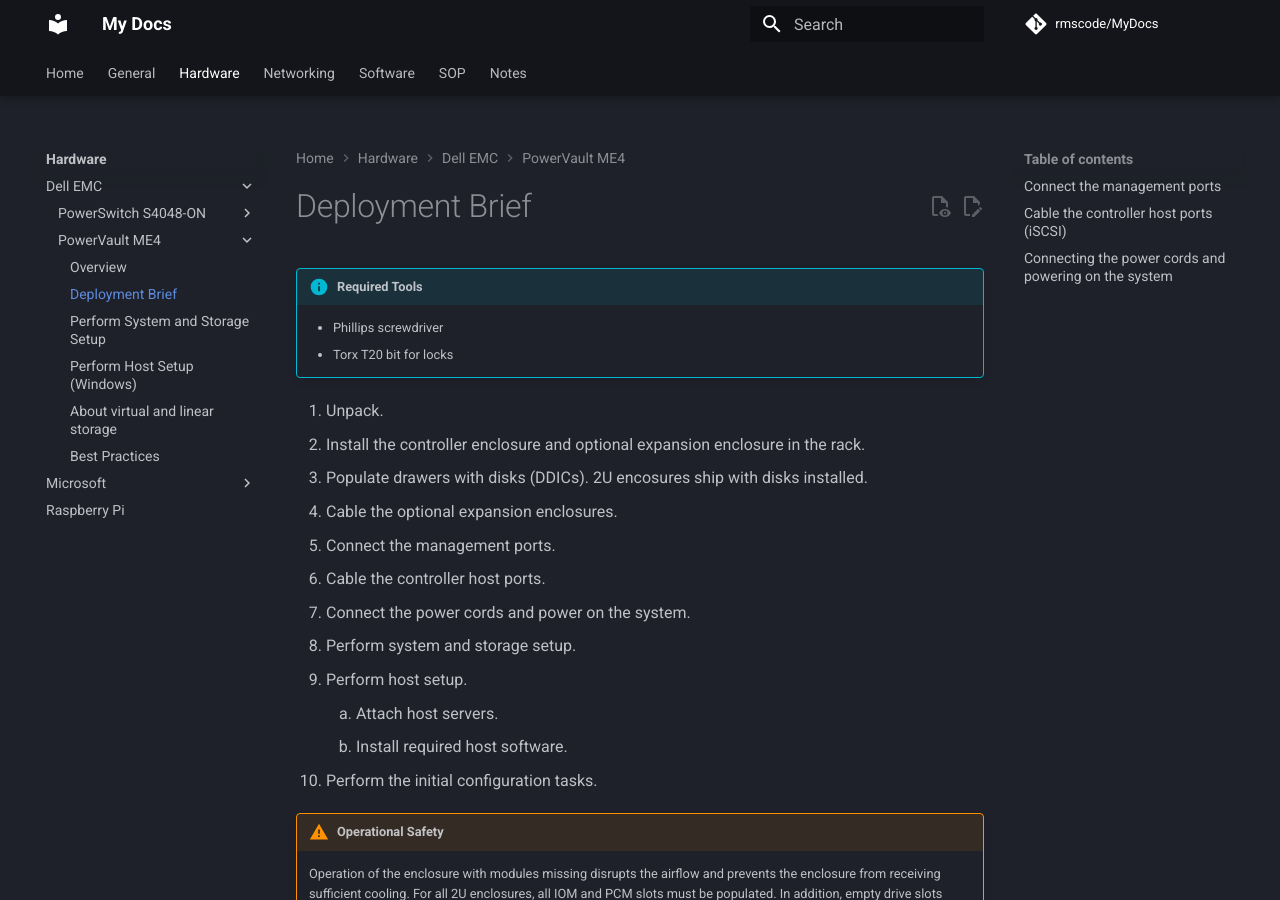
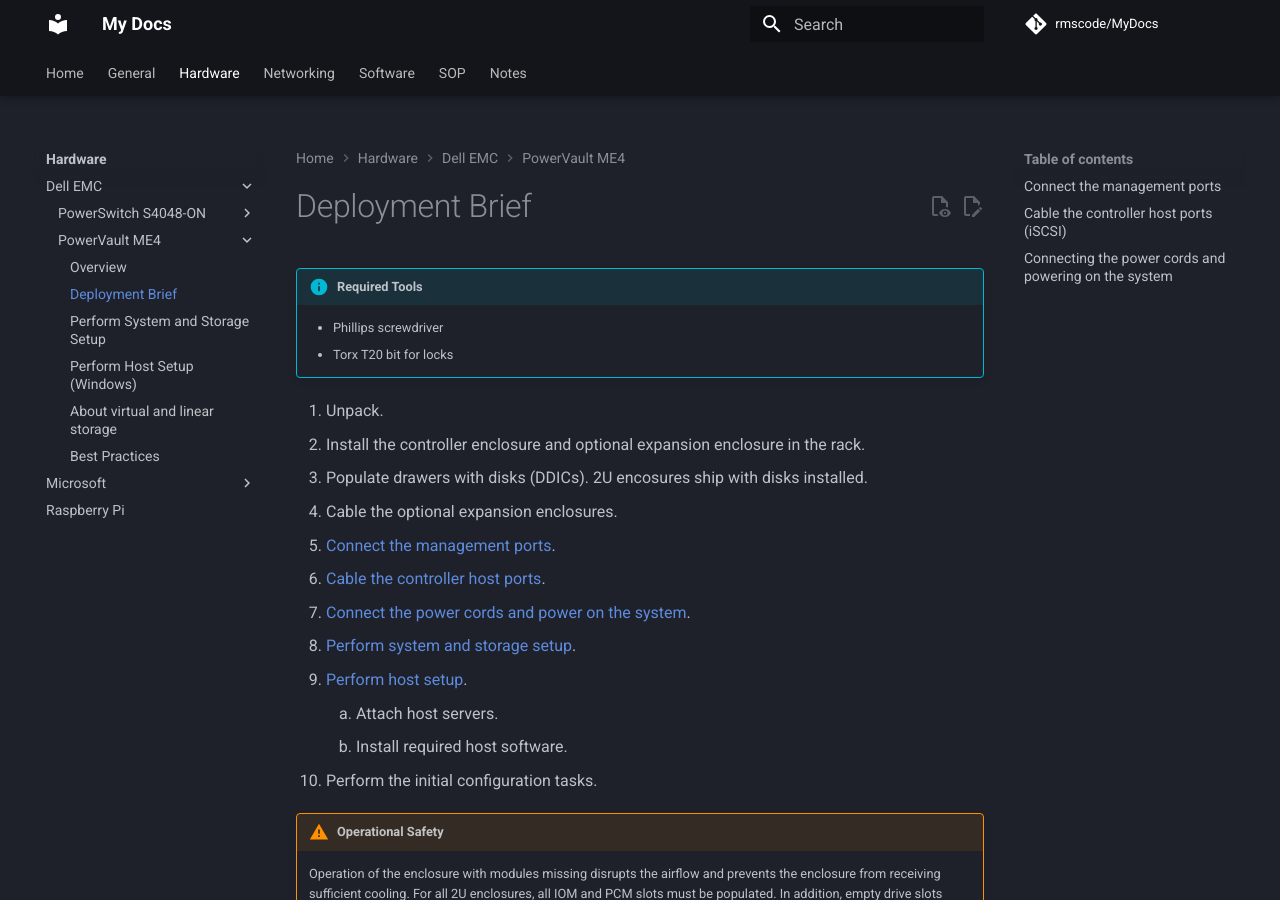
Before and after one commit to rmscode/binary-garden, an MkDocs documentation site: the page built from docs/hardware/dell-emc/powervault-me4/me4-deployment-brief.md, in a window 1280 px wide and 900 px high. Built offline with MkDocs 1.6.1 and Material for MkDocs 9.7.7, drawn with Linux system fonts in a browser that asks for light colours; comment, search, counter and statistics services are not loaded; part of the change alters nothing that is shown.

```diff
--- a/docs/hardware/dell-emc/powervault-me4/me4-deployment-brief.md
+++ b/docs/hardware/dell-emc/powervault-me4/me4-deployment-brief.md
@@ -9,11 +9,11 @@
 2. Install the controller enclosure and optional expansion enclosure in the rack.
 3. Populate drawers with disks (DDICs). 2U encosures ship with disks installed.
 4. Cable the optional expansion enclosures.
-5. Connect the management ports.
-6. Cable the controller host ports.
-7. Connect the power cords and power on the system.
-8. Perform system and storage setup.
-9. Perform host setup.
+5. [Connect the management ports](#connect-the-management-ports).
+6. [Cable the controller host ports](#cable-the-controller-host-ports-iscsi).
+7. [Connect the power cords and power on the system](#connecting-the-power-cords-and-powering-on-the-system).
+8. [Perform system and storage setup](../powervault-me4/me4-guided-setup.md).
+9. [Perform host setup](../powervault-me4/me4-host-setup.md).
       1. Attach host servers.
       2. Install required host software.
 10. Perform the initial configuration tasks.
```
